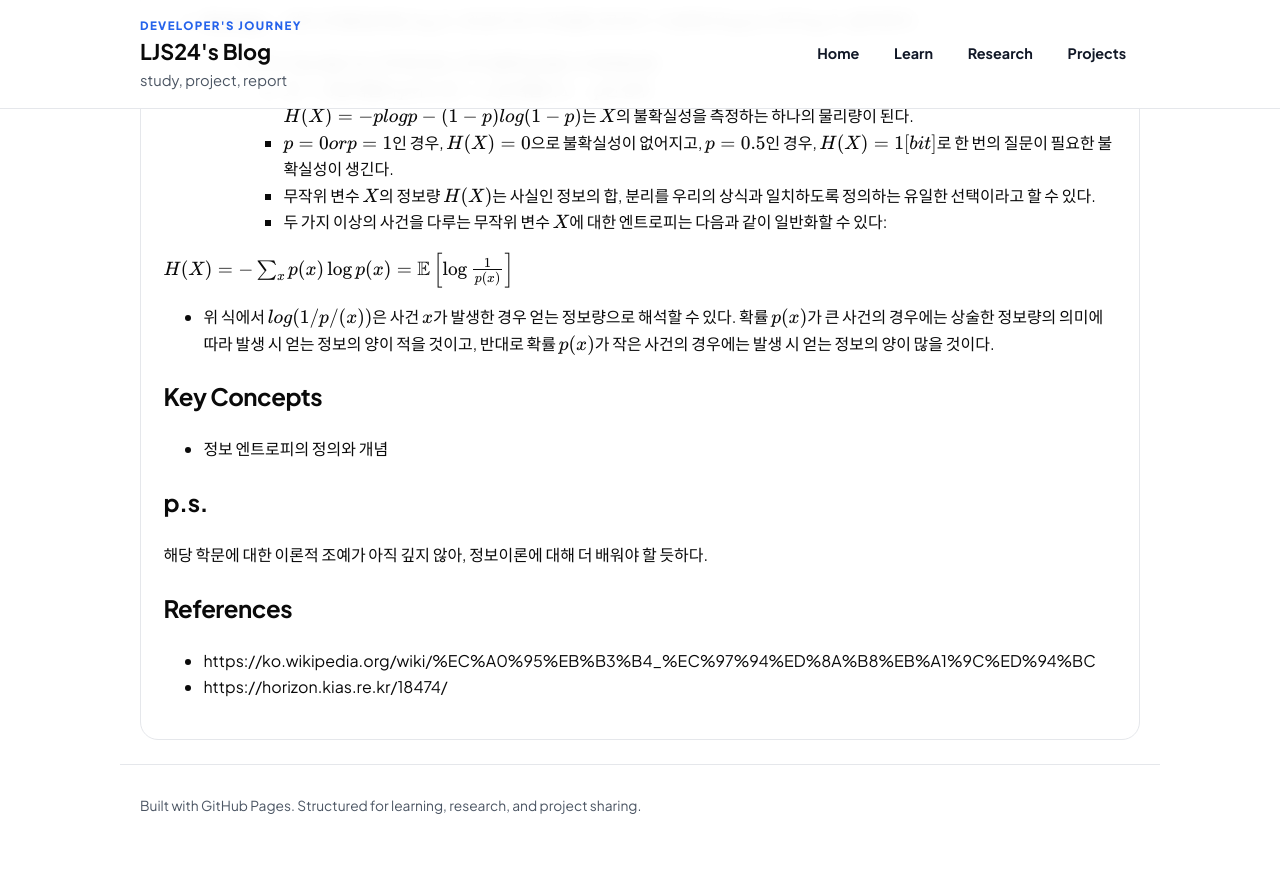
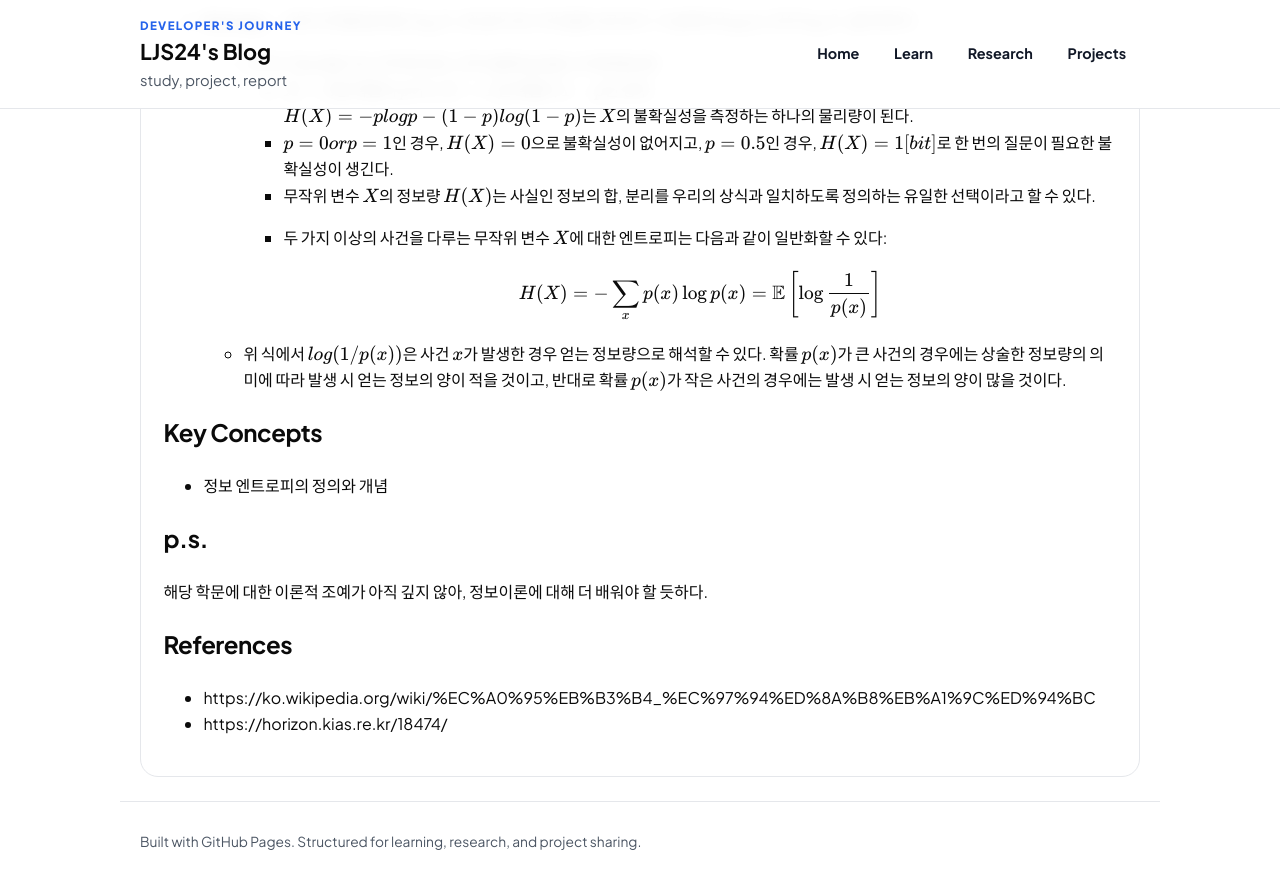
Before and after one commit to LJS24/LJS24.github.io, a Jekyll site: the page built from _posts/learn/2026-03-16-learning-note-정보 엔트로피.md, in a window 1280 px wide and 900 px high, scrolled down 1436 px. Shown: the top 889 px of the window. Built offline with Jekyll 4.4.1, drawn with Linux system fonts in a browser that asks for light colours; before the commit the page ends 2299 px from its top, so only the background shows below that.

```diff
--- a/_posts/learn/2026-03-16-learning-note-정보 엔트로피.md
+++ b/_posts/learn/2026-03-16-learning-note-정보 엔트로피.md
@@ -45,10 +45,10 @@ summary: "정보 엔트로피 학습내용 정리"
     - 무작위 변수 $X$의 정보량 $H(X)$는 사실인 정보의 합, 분리를 우리의 상식과 일치하도록 정의하는 유일한 선택이라고 할 수 있다.
     - 두 가지 이상의 사건을 다루는 무작위 변수 $X$에 대한 엔트로피는 다음과 같이 일반화할 수 있다:
 
-$$
-H(X) = - \sum_x p(x)\log p(x) = \mathbb{E}\left[\log \frac{1}{p(x)}\right]
-$$
-  - 위 식에서 $log(1/p/(x))$은 사건 $x$가 발생한 경우 얻는 정보량으로 해석할 수 있다. 확률 $p(x)$가 큰 사건의 경우에는 상술한 정보량의 의미에 따라 발생 시 얻는 정보의 양이 적을 것이고, 반대로 확률 $p(x)$가 작은 사건의 경우에는 발생 시 얻는 정보의 양이 많을 것이다.
+      $$
+      H(X) = - \sum_x p(x)\log p(x) = \mathbb{E}\left[\log \frac{1}{p(x)}\right]
+      $$
+  - 위 식에서 $log(1/p(x))$은 사건 $x$가 발생한 경우 얻는 정보량으로 해석할 수 있다. 확률 $p(x)$가 큰 사건의 경우에는 상술한 정보량의 의미에 따라 발생 시 얻는 정보의 양이 적을 것이고, 반대로 확률 $p(x)$가 작은 사건의 경우에는 발생 시 얻는 정보의 양이 많을 것이다.
 
 
 ## Key Concepts
```
